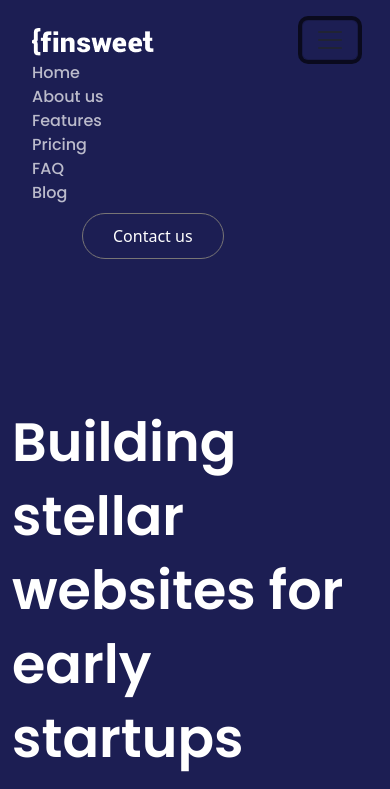
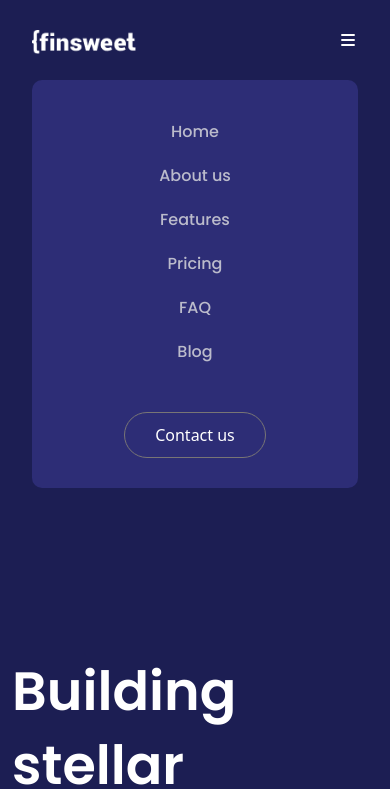
Before and after one commit to sajibkhandev/Only_Sweet, a plain HTML site: page index.html in a window 390 px wide. Both pictures are taken after a click on the button "Toggle navigation". Shown: the top 789 px of the page. Drawn offline with Linux system fonts and the light colour scheme.

Commit message:
navber responsive done

```diff
--- /dev/null
+++ b/css/responsive.css
@@ -0,0 +1,57 @@
+
+@media (min-width:320px) and (max-width:575px) {
+    /* ====================
+Navber Responsive start
+======================= */
+    .navbar-toggler {
+        border: 0px;
+        margin-right: -12px;
+        font-size: 16px;
+    }
+
+    .navbar-toggler:focus {
+        box-shadow: 0 0 0 transparent !important;
+    }
+
+    .navbar-brand img {
+        width: 85%;
+    }
+
+    .navbar-collapse {
+        background: rgb(45, 45, 118);
+        border-radius: 10px;
+        margin: 20px 0px;
+
+    }
+    .navbar-nav{
+        align-items: center;
+        padding: 30px 0px;
+    }
+    .nav-item{
+        padding: 10px 0px;
+    }
+    .nav-item:hover .nav-link{
+        color: #BBBBCB !important;
+    }
+    .nav-link{
+        font-size: 16px;
+    }
+    .navber-btn{
+        margin-bottom: 30px;
+    }
+    .button-responsive{
+        text-align: center;
+    }
+    .navber-btn{
+        margin-left: 0px;
+    }
+    .navber-btn:hover{
+        background: transparent;
+        border-color: rgb(120, 117, 117);
+    }
+   /* ====================
+Navber Responsive end
+======================= */
+
+
+}
--- a/index.html
+++ b/index.html
@@ -13,6 +13,7 @@
     <link rel="stylesheet" href="./css/bootstrap.min.css">
     <link rel="stylesheet" href="./css/all.min.css">
     <link rel="stylesheet" href="./css/style.css">
+    <link rel="stylesheet" href="./css/responsive.css">
 </head>
 
 <body>
@@ -29,7 +30,7 @@
             <button class="navbar-toggler" type="button" data-bs-toggle="collapse"
                 data-bs-target="#navbarSupportedContent" aria-controls="navbarSupportedContent" aria-expanded="false"
                 aria-label="Toggle navigation">
-                <span class="navbar-toggler-icon"></span>
+                <span style="color: white;"><i class="fa-solid fa-bars"></i></span>
             </button>
             <div class="collapse navbar-collapse" id="navbarSupportedContent">
                 <ul class="navbar-nav ms-auto mb-2 mb-lg-0">
@@ -54,7 +55,9 @@
 
 
                 </ul>
-                <button type="button" class="btn btn-primary navber-btn">Contact us</button>
+               <div class="button-responsive">
+                 <button type="button" class="btn btn-primary navber-btn">Contact us</button>
+               </div>
 
             </div>
         </div>
```
Also changed, not shown: css/style.css (line endings or trailing spaces).
